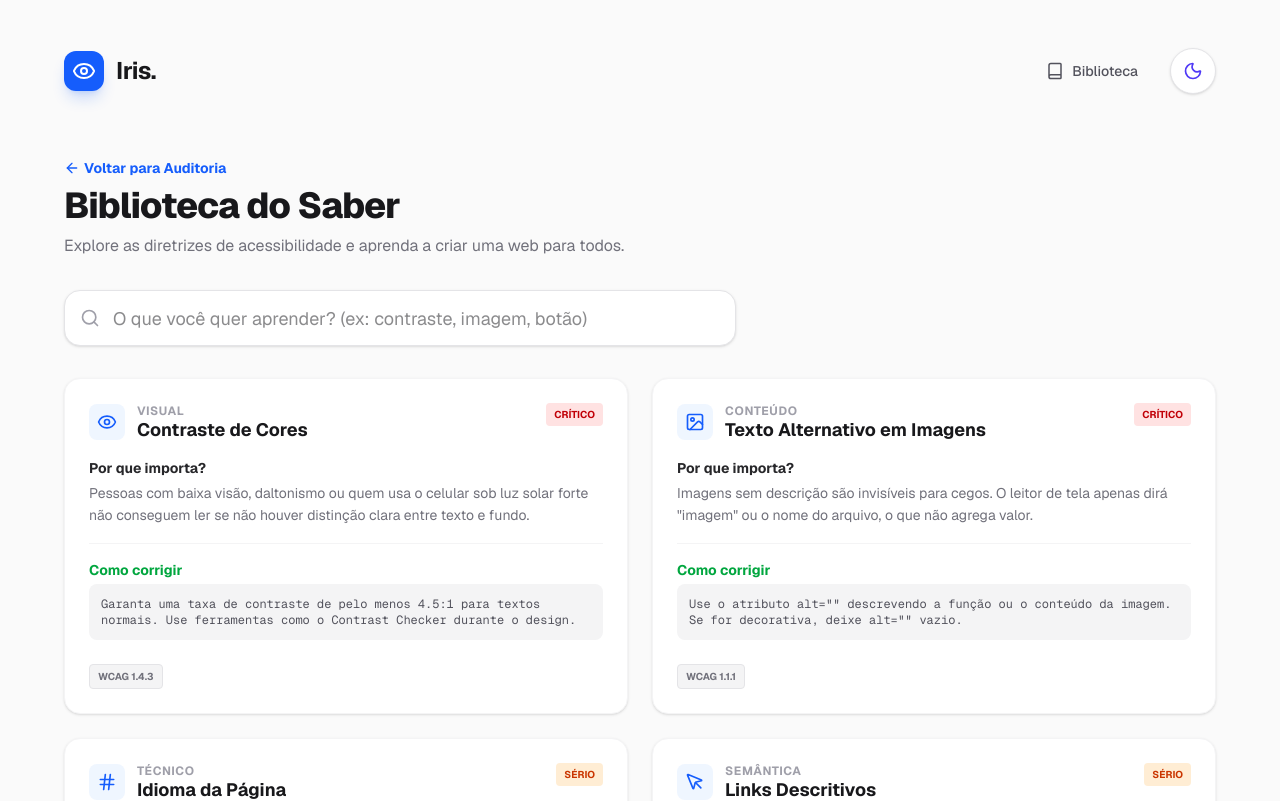
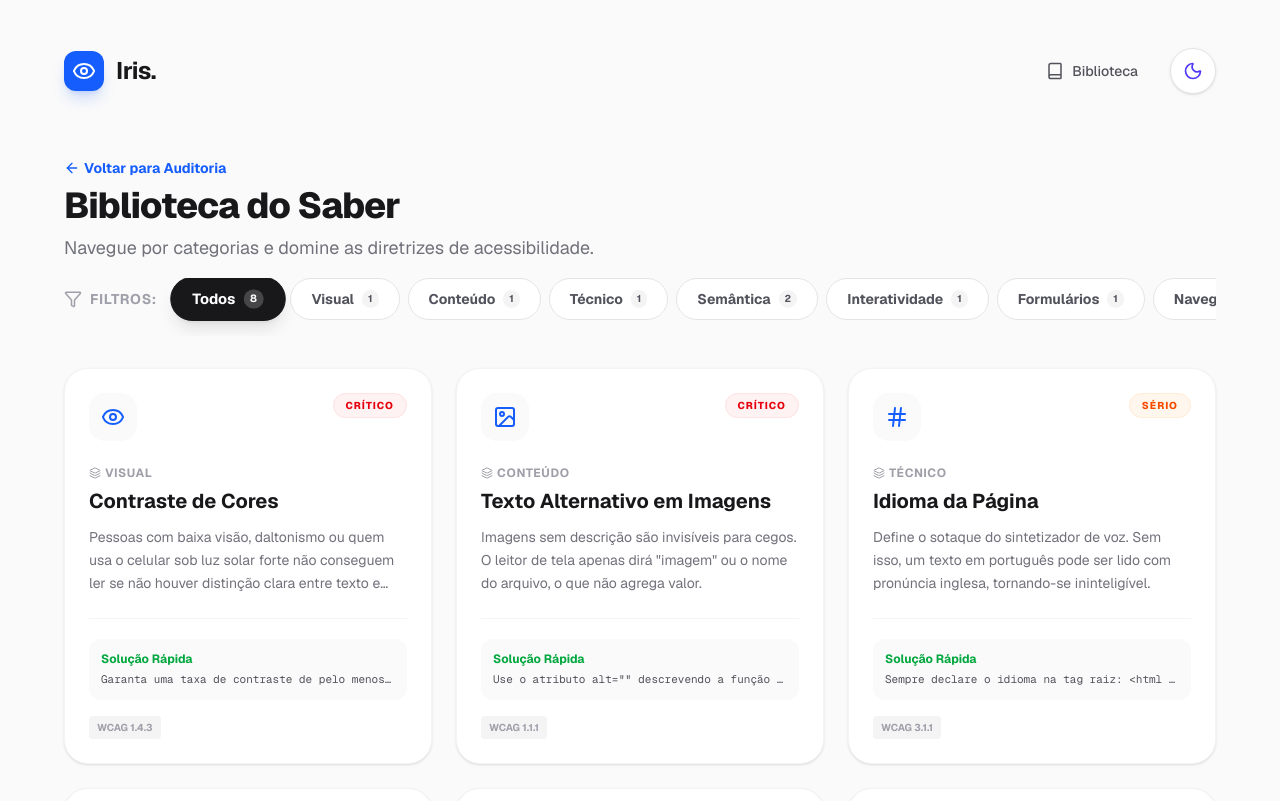
Before and after one commit to hiluucas/iris-acessibilidade, a Next.js app: page /docs in a window 1280 px wide. Shown: the top 801 px of the page. Built offline with nearby package versions, Linux system fonts and the light colour scheme.

Commit message:
atualização biblioteca

```diff
--- a/app/components/ResultCard/index.tsx
+++ b/app/components/ResultCard/index.tsx
@@ -1,5 +1,8 @@
 import React from 'react';
-import { Activity, Check, AlertCircle, Zap, Heart, Wrench, BookOpen } from 'lucide-react';
+import { Activity, Check, AlertCircle, Zap, Heart, Wrench, BookOpen, ArrowRight } from 'lucide-react';
+import Link from 'next/link';
+// Importamos a "Célebro" do projeto para não ter dados duplicados
+import { knowledgeBase } from '../../data/knowledge-base';
 
 interface Violation {
   id: string;
@@ -17,41 +20,6 @@ interface ResultCardProps {
   result: AuditResult | null;
   scanning: boolean;
 }
-
-// --- O CÉREBRO DIDÁTICO (TRADUTOR) ---
-// Aqui mapeamos os IDs técnicos do Axe-Core para explicações humanas
-const didacticDictionary: Record<string, { title: string; why: string; fix: string }> = {
-  'color-contrast': {
-    title: 'Contraste de Cores Baixo',
-    why: 'Pessoas com baixa visão, idosos ou quem está usando o celular no sol não conseguem ler seu texto se a cor dele for muito parecida com o fundo.',
-    fix: 'Aumente a diferença entre as cores. Se o fundo é claro, use uma fonte bem escura (e vice-versa).'
-  },
-  'html-has-lang': {
-    title: 'Idioma da Página não Definido',
-    why: 'Leitores de tela (usados por cegos) precisam saber o idioma para usar o sotaque correto. Sem isso, um site em português pode ser lido com sotaque inglês, tornando-se incompreensível.',
-    fix: 'Adicione o atributo lang na tag html. Exemplo: <html lang="pt-BR">'
-  },
-  'image-alt': {
-    title: 'Imagem sem Descrição (Alt)',
-    why: 'Para um usuário cego, uma imagem sem descrição é apenas um buraco silencioso no conteúdo. Ele perde a informação que a imagem transmite.',
-    fix: 'Adicione o atributo alt="descrição do que se vê" em todas as suas tags <img>.'
-  },
-  'link-name': {
-    title: 'Link Vazio ou Sem Contexto',
-    why: 'Links que dizem apenas "Clique aqui" ou ícones sem texto deixam o usuário sem saber para onde será levado.',
-    fix: 'Garanta que todo link tenha um texto descritivo. Se for um ícone, use aria-label="Nome do destino".'
-  },
-  'label': {
-    title: 'Campo de Formulário sem Etiqueta',
-    why: 'Imagine preencher um formulário em branco onde você não sabe o que escrever em cada linha. É assim que um cego se sente se o input não tiver label.',
-    fix: 'Use a tag <label> associada ao input, ou use aria-label no próprio input.'
-  },
-  'button-name': {
-    title: 'Botão sem Texto Legível',
-    why: 'Um botão sem texto (apenas ícone) é invisível para tecnologias assistivas. O usuário não saberá qual ação o botão realiza.',
-    fix: 'Coloque texto dentro do botão ou use aria-label="Ação do botão".'
-  }
-};
 
 export const ResultCard = ({ result, scanning }: ResultCardProps) => {
   if (!result && !scanning) return null;
@@ -104,11 +72,10 @@ export const ResultCard = ({ result, scanning }: ResultCardProps) => {
             </p>
             </div>
         </div>
-        {/* Decorativo */}
         <div className="absolute top-0 right-0 w-32 h-32 bg-blue-500 rounded-full blur-3xl opacity-50 translate-x-10 -translate-y-10"></div>
       </div>
 
-      {/* 3. RELATÓRIO CONSULTIVO */}
+      {/* 3. RELATÓRIO CONSULTIVO (CONECTADO À BIBLIOTECA) */}
       {!scanning && result && result.violations.length > 0 && (
         <div className="md:col-span-3 bg-white dark:bg-zinc-900 p-8 rounded-3xl border border-zinc-100 dark:border-zinc-800 transition-colors">
           <div className="flex items-center gap-3 mb-8">
@@ -123,13 +90,19 @@ export const ResultCard = ({ result, scanning }: ResultCardProps) => {
 
           <div className="space-y-6">
             {result.violations.map((v, i) => {
-              // Tentamos achar a tradução. Se não existir, usamos o texto original do inglês (fallback)
-              const translation = didacticDictionary[v.id];
+              // AQUI ESTÁ A MÁGICA: Buscamos a explicação direto da sua Biblioteca
+              const doc = knowledgeBase.find(k => k.id === v.id);
+
+              // Fallback: Se não acharmos na biblioteca, usamos o texto do próprio erro
+              const title = doc ? doc.title : v.help;
+              const explanation = doc ? doc.why : v.description;
+              const fix = doc ? doc.fix : 'Consulte a documentação técnica.';
+              const Icon = doc ? doc.icon : AlertCircle;
 
               return (
                 <div key={i} className="group p-6 rounded-2xl bg-zinc-50 dark:bg-zinc-950 border border-zinc-100 dark:border-zinc-800 hover:border-blue-300 dark:hover:border-blue-800 transition-all shadow-sm hover:shadow-md">
 
-                  {/* Cabeçalho do Card de Erro */}
+                  {/* Cabeçalho do Card */}
                   <div className="flex justify-between items-start mb-4">
                     <div className="flex items-center gap-3">
                         <span className={`px-3 py-1 rounded-full text-xs font-bold uppercase tracking-wider ${
@@ -138,36 +111,50 @@ export const ResultCard = ({ result, scanning }: ResultCardProps) => {
                         }`}>
                         {v.impact === 'critical' ? 'Crítico' : v.impact === 'serious' ? 'Sério' : 'Moderado'}
                         </span>
-                        <span className="font-mono text-xs text-zinc-400 bg-zinc-200 dark:bg-zinc-800 px-2 py-1 rounded">
-                            {v.id}
+
+                        {/* Se temos documento, mostramos a categoria */}
+                        {doc && (
+                          <span className="font-bold text-xs text-blue-600 dark:text-blue-400 flex items-center gap-1">
+                             • {doc.category}
                           </span>
+                        )}
                     </div>
                   </div>
 
-                  {/* Título do Problema */}
-                  <h4 className="font-bold text-xl text-zinc-800 dark:text-zinc-100 mb-4">
-                    {translation ? translation.title : v.help}
+                  {/* Título com Ícone Dinâmico */}
+                  <h4 className="font-bold text-xl text-zinc-800 dark:text-zinc-100 mb-4 flex items-center gap-2">
+                    <div className="p-1.5 bg-white dark:bg-zinc-800 rounded-lg shadow-sm text-zinc-500">
+                      <Icon size={20} />
+                    </div>
+                    {title}
                   </h4>
 
                   <div className="grid md:grid-cols-2 gap-6">
-                    {/* Coluna 1: Empatia (Por que isso importa?) */}
+                    {/* Coluna 1: Impacto Humano */}
                     <div className="bg-white dark:bg-zinc-900 p-4 rounded-xl border border-zinc-100 dark:border-zinc-800">
                         <p className="text-sm font-bold text-blue-600 dark:text-blue-400 mb-2 flex items-center gap-2">
                             <Heart size={16} /> Impacto Humano
                         </p>
                         <p className="text-sm text-zinc-600 dark:text-zinc-300 leading-relaxed">
-                            {translation ? translation.why : v.description}
+                            {explanation}
                         </p>
                     </div>
 
-                    {/* Coluna 2: Ação (Como corrigir?) */}
-                    <div className="bg-zinc-100 dark:bg-zinc-900/50 p-4 rounded-xl border border-zinc-200 dark:border-zinc-800">
+                    {/* Coluna 2: Como Corrigir */}
+                    <div className="bg-zinc-100 dark:bg-zinc-900/50 p-4 rounded-xl border border-zinc-200 dark:border-zinc-800 flex flex-col justify-between">
+                        <div>
                           <p className="text-sm font-bold text-green-600 dark:text-green-400 mb-2 flex items-center gap-2">
                               <Wrench size={16} /> Como Corrigir
                           </p>
-                        <p className="text-sm text-zinc-600 dark:text-zinc-300 leading-relaxed font-mono">
-                            {translation ? translation.fix : 'Consulte a documentação da WCAG para este ID.'}
+                          <p className="text-sm text-zinc-600 dark:text-zinc-300 leading-relaxed font-mono mb-3">
+                              {fix}
                           </p>
+                        </div>
+
+                        {/* Botão para levar à biblioteca (O Pulo do Gato) */}
+                        <Link href="/docs" className="text-xs font-bold text-zinc-400 hover:text-blue-600 dark:hover:text-blue-400 flex items-center gap-1 transition-colors self-end">
+                          Ver detalhes na biblioteca <ArrowRight size={12} />
+                        </Link>
                     </div>
                   </div>
 
--- a/app/docs/page.tsx
+++ b/app/docs/page.tsx
@@ -1,29 +1,32 @@
 "use client";
 
 import React, { useState } from 'react';
-import { Search, BookOpen, ArrowLeft } from 'lucide-react';
+import { BookOpen, ArrowLeft, Filter, Layers } from 'lucide-react';
 import Link from 'next/link';
 import { Header } from '../components/Header';
 import { knowledgeBase } from '../data/knowledge-base';
 
 export default function DocsPage() {
   const [isDarkMode, setIsDarkMode] = useState(false);
-  const [searchTerm, setSearchTerm] = useState("");
+  // Estado agora controla a Categoria selecionada, não um texto de busca
+  const [activeCategory, setActiveCategory] = useState("Todos");
 
   const toggleTheme = () => {
-    // Lógica simples de tema para esta página
     const newMode = !isDarkMode;
     setIsDarkMode(newMode);
     if (newMode) document.documentElement.classList.add('dark');
     else document.documentElement.classList.remove('dark');
   };
 
-  // Lógica de Filtro (Busca Inteligente)
-  const filteredDocs = knowledgeBase.filter(doc =>
-    doc.title.toLowerCase().includes(searchTerm.toLowerCase()) ||
-    doc.why.toLowerCase().includes(searchTerm.toLowerCase()) ||
-    doc.category.toLowerCase().includes(searchTerm.toLowerCase())
-  );
+  // 1. EXTRAÇÃO INTELIGENTE DE TAGS
+  // O código olha para os dados e descobre quais categorias existem automaticamente.
+  // Set(size) remove duplicatas.
+  const categories = ["Todos", ...Array.from(new Set(knowledgeBase.map(item => item.category)))];
+
+  // 2. LÓGICA DE FILTRAGEM
+  const filteredDocs = activeCategory === "Todos"
+    ? knowledgeBase
+    : knowledgeBase.filter(doc => doc.category === activeCategory);
 
   return (
     <div className="min-h-screen transition-colors duration-500 bg-zinc-50 dark:bg-black text-zinc-900 dark:text-zinc-100 font-sans p-4 md:p-8">
@@ -32,76 +35,98 @@ export default function DocsPage() {
 
       <main className="max-w-6xl mx-auto space-y-8">
 
-        {/* Cabeçalho da Página */}
-        <div className="flex flex-col md:flex-row justify-between items-start md:items-center gap-4 mb-8 animate-in slide-in-from-top-4 duration-500">
+        {/* Cabeçalho */}
+        <div className="flex flex-col md:flex-row justify-between items-start md:items-end gap-4 mb-4 animate-in slide-in-from-top-4 duration-500">
           <div>
             <Link href="/" className="text-sm text-blue-600 dark:text-blue-400 font-bold flex items-center gap-1 mb-2 hover:underline">
               <ArrowLeft size={16} /> Voltar para Auditoria
             </Link>
             <h1 className="text-4xl font-extrabold tracking-tight">Biblioteca do Saber</h1>
-            <p className="text-zinc-500 dark:text-zinc-400 mt-2">
-              Explore as diretrizes de acessibilidade e aprenda a criar uma web para todos.
+            <p className="text-zinc-500 dark:text-zinc-400 mt-2 text-lg">
+              Navegue por categorias e domine as diretrizes de acessibilidade.
             </p>
           </div>
         </div>
 
-        {/* Barra de Busca */}
-        <div className="relative group max-w-2xl">
-          <div className="absolute left-4 top-1/2 -translate-y-1/2 text-zinc-400 group-focus-within:text-blue-600 transition-colors">
-            <Search size={20} />
+        {/* --- NOVA ÁREA DE TAGS (Smart Navigation) --- */}
+        <div className="flex items-center gap-2 overflow-x-auto pb-4 scrollbar-hide">
+          <div className="flex items-center gap-2 pr-4">
+            <Filter size={18} className="text-zinc-400" />
+            <span className="text-sm font-bold text-zinc-400 uppercase tracking-wider mr-2">Filtros:</span>
+
+            {categories.map((cat) => {
+              // Conta quantos itens existem nessa categoria para mostrar o número (UX de Referência)
+              const count = cat === "Todos"
+                ? knowledgeBase.length
+                : knowledgeBase.filter(i => i.category === cat).length;
+
+              const isActive = activeCategory === cat;
+
+              return (
+                <button
+                  key={cat}
+                  onClick={() => setActiveCategory(cat)}
+                  className={`
+                    whitespace-nowrap px-5 py-2.5 rounded-full text-sm font-bold transition-all duration-300 flex items-center gap-2 border
+                    ${isActive
+                      ? 'bg-zinc-900 text-white dark:bg-white dark:text-black border-zinc-900 dark:border-white shadow-lg scale-105'
+                      : 'bg-white dark:bg-zinc-900 text-zinc-600 dark:text-zinc-400 border-zinc-200 dark:border-zinc-800 hover:border-blue-300 dark:hover:border-blue-700 hover:bg-blue-50 dark:hover:bg-zinc-800'}
+                  `}
+                >
+                  {cat}
+                  <span className={`text-[10px] px-1.5 py-0.5 rounded-full ${isActive ? 'bg-white/20' : 'bg-zinc-100 dark:bg-zinc-800'}`}>
+                    {count}
+                  </span>
+                </button>
+              );
+            })}
           </div>
-          <input
-            type="text"
-            placeholder="O que você quer aprender? (ex: contraste, imagem, botão)"
-            value={searchTerm}
-            onChange={(e) => setSearchTerm(e.target.value)}
-            className="w-full h-14 pl-12 pr-6 rounded-2xl bg-white dark:bg-zinc-900 border border-zinc-200 dark:border-zinc-800 text-lg focus:ring-2 focus:ring-blue-500 transition-all outline-none shadow-sm"
-          />
         </div>
 
         {/* Grid de Conteúdo */}
-        <div className="grid grid-cols-1 md:grid-cols-2 gap-6 animate-in fade-in duration-700">
+        <div className="grid grid-cols-1 md:grid-cols-2 lg:grid-cols-3 gap-6 animate-in fade-in duration-700">
           {filteredDocs.map((doc) => (
-            <div key={doc.id} className="group bg-white dark:bg-zinc-900 border border-zinc-100 dark:border-zinc-800 p-6 rounded-2xl shadow-sm hover:shadow-md hover:border-blue-200 dark:hover:border-blue-900 transition-all">
+            <div key={doc.id} className="group flex flex-col justify-between bg-white dark:bg-zinc-900 border border-zinc-100 dark:border-zinc-800 p-6 rounded-3xl shadow-sm hover:shadow-xl hover:-translate-y-1 transition-all duration-300 cursor-default">
 
-              <div className="flex justify-between items-start mb-4">
-                <div className="flex items-center gap-3">
-                  <div className="p-2 bg-blue-50 dark:bg-blue-900/20 text-blue-600 dark:text-blue-400 rounded-lg">
-                    <doc.icon size={20} />
+              <div>
+                <div className="flex justify-between items-start mb-6">
+                  <div className="p-3 bg-zinc-50 dark:bg-zinc-800 text-blue-600 dark:text-blue-400 rounded-2xl group-hover:scale-110 transition-transform duration-300 group-hover:bg-blue-600 group-hover:text-white">
+                    <doc.icon size={24} />
                   </div>
-                  <div>
-                    <span className="text-xs font-bold text-zinc-400 uppercase tracking-wider block">{doc.category}</span>
-                    <h3 className="font-bold text-lg leading-tight">{doc.title}</h3>
-                  </div>
+                  <span className={`px-3 py-1 rounded-full text-[10px] font-extrabold uppercase tracking-widest ${
+                    doc.impact === 'Crítico' ? 'bg-red-50 text-red-600 dark:bg-red-900/20 dark:text-red-400 border border-red-100 dark:border-red-900' :
+                    doc.impact === 'Sério' ? 'bg-orange-50 text-orange-600 dark:bg-orange-900/20 dark:text-orange-400 border border-orange-100 dark:border-orange-900' :
+                    'bg-yellow-50 text-yellow-600 dark:bg-yellow-900/20 dark:text-yellow-400 border border-yellow-100 dark:border-yellow-900'
+                  }`}>
+                    {doc.impact}
+                  </span>
                 </div>
-                <span className={`px-2 py-1 rounded text-[10px] font-bold uppercase ${
-                  doc.impact === 'Crítico' ? 'bg-red-100 text-red-700 dark:bg-red-900/30 dark:text-red-400' :
-                  doc.impact === 'Sério' ? 'bg-orange-100 text-orange-700 dark:bg-orange-900/30 dark:text-orange-400' :
-                  'bg-yellow-100 text-yellow-700 dark:bg-yellow-900/30 dark:text-yellow-400'
-                }`}>
-                  {doc.impact}
-                </span>
-              </div>
 
-              <div className="space-y-4">
-                <div>
-                  <p className="text-sm font-bold text-zinc-800 dark:text-zinc-200 mb-1">Por que importa?</p>
-                  <p className="text-sm text-zinc-500 dark:text-zinc-400 leading-relaxed">
+                <div className="mb-6">
+                  <span className="text-xs font-bold text-zinc-400 uppercase tracking-wider mb-2 block flex items-center gap-1">
+                    <Layers size={12} /> {doc.category}
+                  </span>
+                  <h3 className="font-bold text-xl text-zinc-900 dark:text-white leading-tight mb-3">
+                    {doc.title}
+                  </h3>
+                  <p className="text-sm text-zinc-500 dark:text-zinc-400 leading-relaxed line-clamp-3">
                     {doc.why}
                   </p>
                 </div>
+              </div>
 
-                <div className="pt-4 border-t border-zinc-100 dark:border-zinc-800">
-                  <p className="text-sm font-bold text-green-600 dark:text-green-400 mb-1 flex items-center gap-2">
-                    Como corrigir
+              {/* Footer do Card */}
+              <div className="pt-5 border-t border-zinc-100 dark:border-zinc-800">
+                <div className="bg-zinc-50 dark:bg-zinc-950 p-3 rounded-xl">
+                  <p className="text-xs font-bold text-green-600 dark:text-green-500 mb-1 flex items-center gap-1">
+                    Solução Rápida
                   </p>
-                  <code className="block bg-zinc-100 dark:bg-zinc-950 p-3 rounded-lg text-xs font-mono text-zinc-600 dark:text-zinc-300 overflow-x-auto">
+                  <code className="text-[11px] font-mono text-zinc-600 dark:text-zinc-400 block truncate" title={doc.fix}>
                     {doc.fix}
                   </code>
                 </div>
-
-                <div className="flex items-center gap-2 pt-2">
-                  <span className="text-[10px] font-bold bg-zinc-100 dark:bg-zinc-800 px-2 py-1 rounded text-zinc-500 border border-zinc-200 dark:border-zinc-700">
+                <div className="mt-4 flex justify-between items-center">
+                   <span className="text-[10px] font-bold text-zinc-400 bg-zinc-100 dark:bg-zinc-800 px-2 py-1 rounded">
                     WCAG {doc.wcag}
                   </span>
                 </div>
@@ -111,12 +136,11 @@ export default function DocsPage() {
           ))}
         </div>
 
-        {/* Estado Vazio (Zero Results) */}
+        {/* Estado Vazio (Caso raro) */}
         {filteredDocs.length === 0 && (
           <div className="text-center py-20 opacity-50">
             <BookOpen size={48} className="mx-auto mb-4" />
-            <p className="text-xl font-medium">Nenhum diretriz encontrada para "{searchTerm}"</p>
-            <p>Tente buscar por termos como "cor", "texto" ou "form".</p>
+            <p className="text-xl font-medium">Nenhum diretriz encontrada nesta categoria.</p>
           </div>
         )}
 
```
Lines whose indentation alone changed are shown as unchanged.
